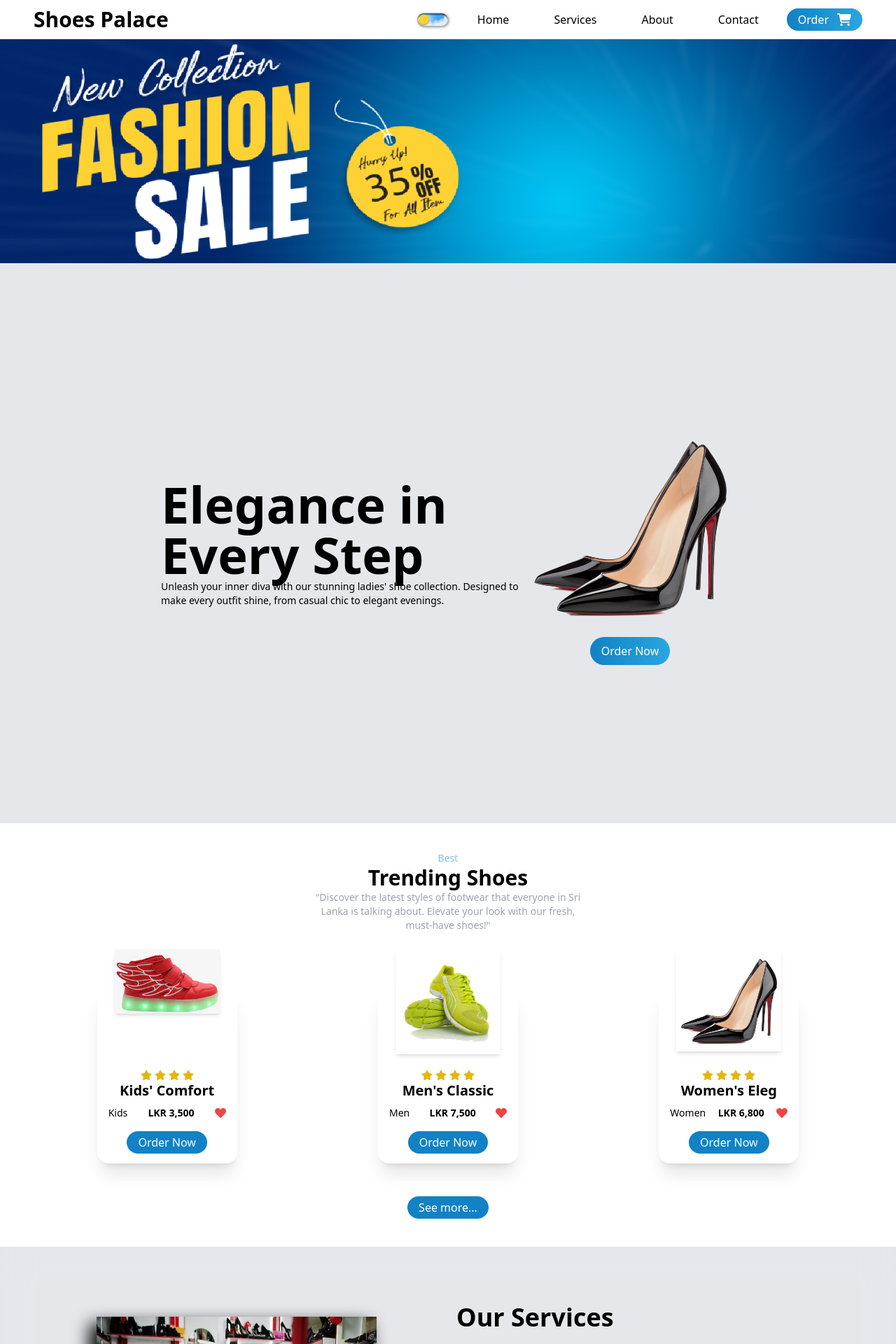
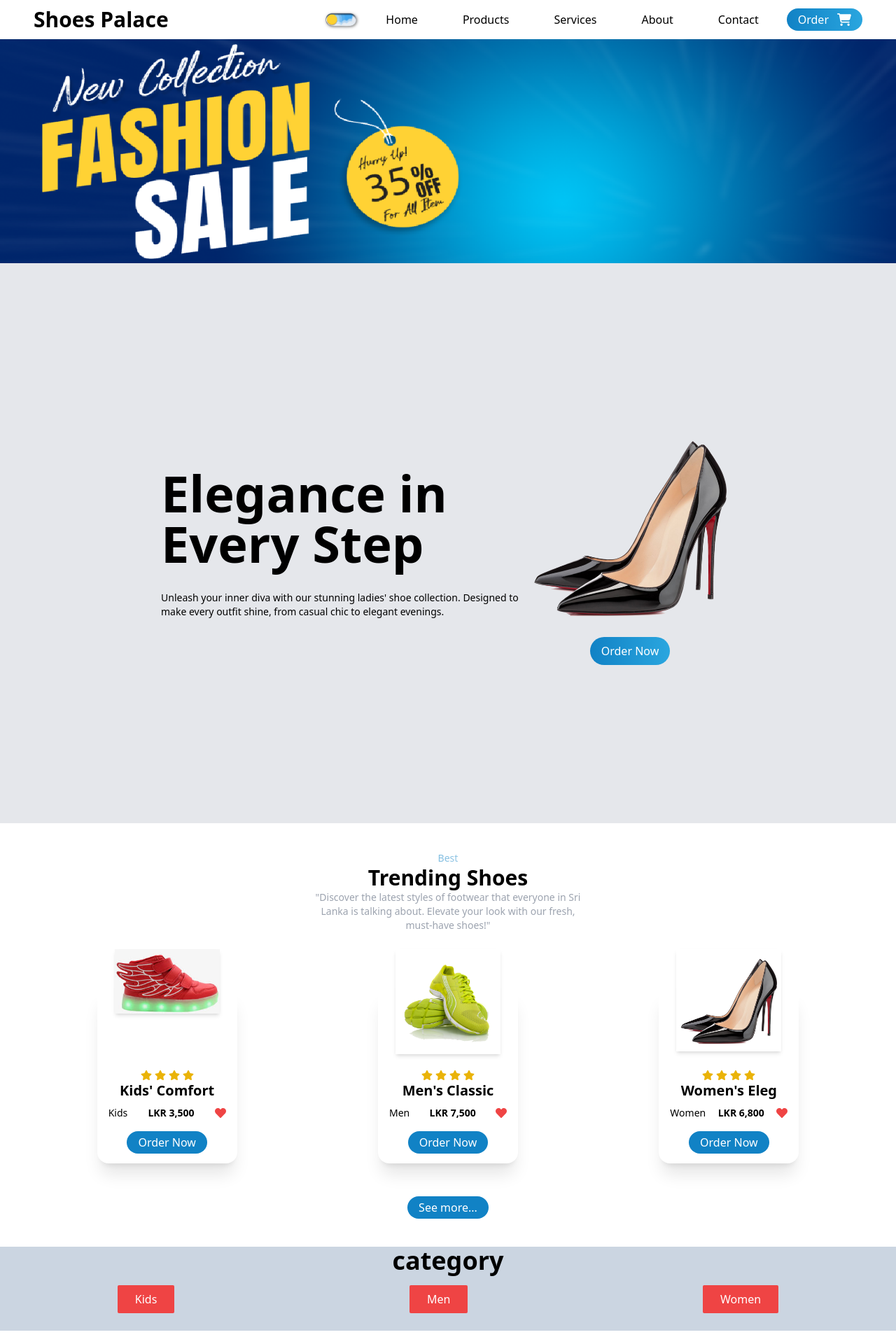
Before and after one commit to pasindud100/sd-shoes-store, a React (Vite) app: page / in a window 1280 px wide. Shown: the top 1920 px of the page at 70% size. Built offline with nearby package versions, Linux system fonts and the light colour scheme.

Commit message:
adding scrolling options

```diff
--- a/package.json
+++ b/package.json
@@ -14,6 +14,8 @@
     "react": "^18.3.1",
     "react-dom": "^18.3.1",
     "react-icons": "^5.3.0",
+    "react-router-dom": "^6.26.1",
+    "react-scroll": "^1.9.0",
     "react-slick": "^0.30.2"
   },
   "devDependencies": {
--- a/src/App.jsx
+++ b/src/App.jsx
@@ -1,13 +1,9 @@
 import React from "react";
-
 import Navbar from "./Components/NavBar/NavBar.jsx";
-
-//import Testimonial from "./Components/Testimonial/Testimonial.jsx";
 import Footer from "./Components/Footer/Footer.jsx";
 import AOS from "aos";
 import "aos/dist/aos.css";
 import OrderPopup from "./Components/OrderPopup/OrderPopup.jsx";
-
 import ContactUs from "./Components/ContactUs/ContactUs.jsx";
 import AboutUs from "./Components/AboutUs/AboutUs.jsx";
 import FirstApper from "./Components/FirstAppear/FirstApper.jsx";
@@ -36,19 +32,28 @@ const App = () => {
   return (
     <div className="bg-white dark:bg-gray-900 dark:text-white duration-200">
       <Navbar handleOrderPopup={handleOrderPopup} />
-      <MainBanner />
-      <FirstApper handleOrderPopup={handleOrderPopup} />
-      {/* <Hero handleOrderPopup={handleOrderPopup} /> />*/}
-      <TopShoes handleOrderPopup={handleOrderPopup} />
-      <OurService />
 
-      {/* <CoverBanner /> */}
+      <div id="home">
+        <MainBanner />
+        <FirstApper handleOrderPopup={handleOrderPopup} />
+        <TopShoes handleOrderPopup={handleOrderPopup} />
+      </div>
 
-      {/* <PdfReader /> */}
-      <ShoesCategories handleOrderPopup={handleOrderPopup} />
-      {/* <Testimonial />*/}
-      <AboutUs />
-      <ContactUs />
+      <div id="products">
+        <ShoesCategories handleOrderPopup={handleOrderPopup} />
+      </div>
+      <div id="services">
+        <OurService />
+      </div>
+
+      <div id="about">
+        <AboutUs />
+      </div>
+
+      <div id="contact">
+        <ContactUs />
+      </div>
+
       <Footer />
       <OrderPopup orderPopup={orderPopup} setOrderPopup={setOrderPopup} />
     </div>
--- a/src/Components/FirstAppear/FirstApper.jsx
+++ b/src/Components/FirstAppear/FirstApper.jsx
@@ -62,7 +62,7 @@ function FirstApper({ handleOrderPopup }) {
               <h1
                 data-aos-duration="500"
                 data-aos-once="true"
-                className="text-5xl sm:text-6xl lg:text-7xl font-bold"
+                className="text-5xl sm:text-6xl lg:text-7xl font-bold mb-8"
               >
                 {talk.title}
               </h1>
--- a/src/Components/NavBar/NavBar.jsx
+++ b/src/Components/NavBar/NavBar.jsx
@@ -1,28 +1,14 @@
 import React, { useState } from "react";
 import { FaCartShopping } from "react-icons/fa6";
 import DarkMode from "./DarkMode";
+import { Link } from "react-scroll";
 
 const Menu = [
-  {
-    id: 1,
-    name: "Home",
-    link: "/",
-  },
-  {
-    id: 2,
-    name: "Services",
-    link: "/services",
-  },
-  {
-    id: 3,
-    name: "About",
-    link: "/about",
-  },
-  {
-    id: 4,
-    name: "Contact",
-    link: "/contact",
-  },
+  { id: 1, name: "Home", link: "home" },
+  { id: 2, name: "Products", link: "products" },
+  { id: 3, name: "Services", link: "services" },
+  { id: 4, name: "About", link: "about" },
+  { id: 5, name: "Contact", link: "contact" },
 ];
 
 const Navbar = ({ handleOrderPopup }) => {
@@ -67,12 +53,14 @@ const Navbar = ({ handleOrderPopup }) => {
                   key={menu.id}
                   className="sm:border-none border-b sm:border-b-0"
                 >
-                  <a
-                    href={menu.link}
+                  <Link
+                    to={menu.link}
+                    smooth={true}
+                    duration={500}
                     className="block sm:inline-block py-4 px-6 hover:text-primary duration-200"
                   >
                     {menu.name}
-                  </a>
+                  </Link>
                 </li>
               ))}
             </ul>
@@ -95,12 +83,14 @@ const Navbar = ({ handleOrderPopup }) => {
       >
         {Menu.map((menu) => (
           <li key={menu.id} className="border-b">
-            <a
-              href={menu.link}
+            <Link
+              to={menu.link}
+              smooth={true}
+              duration={500}
               className="block py-4 px-6 hover:text-primary duration-200"
             >
               {menu.name}
-            </a>
+            </Link>
           </li>
         ))}
       </ul>
```
Also changed, not shown: 1 other file (tests, documents, lock files or other folders).
